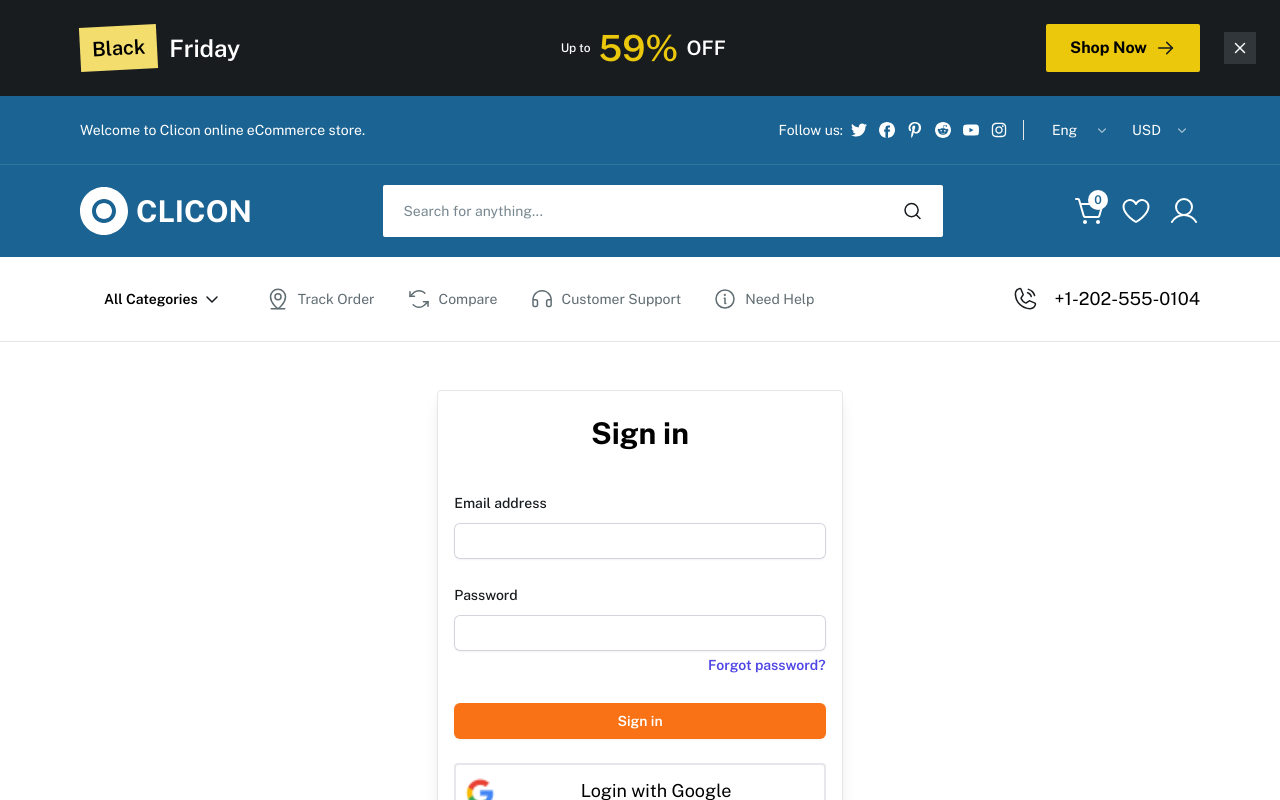
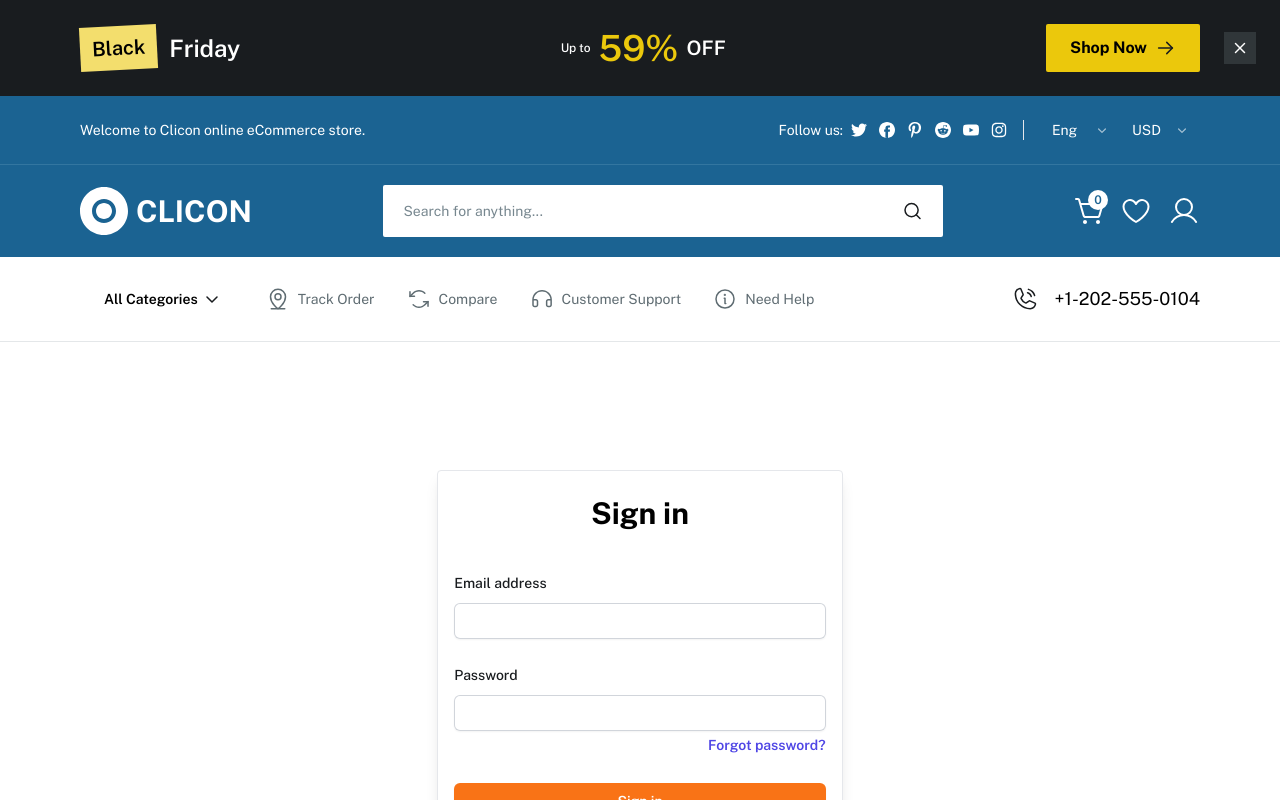
Before and after one commit to Aladdin-Elshamy/Clicon-Store, a React (Vite) app: page /login in a window 1280 px wide. Shown: the top 800 px of the page. Built offline with nearby package versions, Linux system fonts and the light colour scheme.

Commit message:
Adjust login page style

```diff
--- a/src/pages/Login.jsx
+++ b/src/pages/Login.jsx
@@ -33,7 +33,7 @@ const Login = () => {
 
   return (
     <>
-      <div className="login flex min-h-full flex-1 flex-col items-center justify-center px-6 py-12 lg:px-8 ">
+      <div className="login flex min-h-full flex-1 flex-col items-center justify-center px-6 py-32 lg:px-8 ">
         <div className="form w-full md:w-1/3 px-4 py-6 shadow-lg border rounded">
           <h1 className="text-3xl font-bold text-black text-center">Sign in</h1>
           <div className="mt-10 sm:mx-auto sm:w-full sm:max-w-sm">
```
